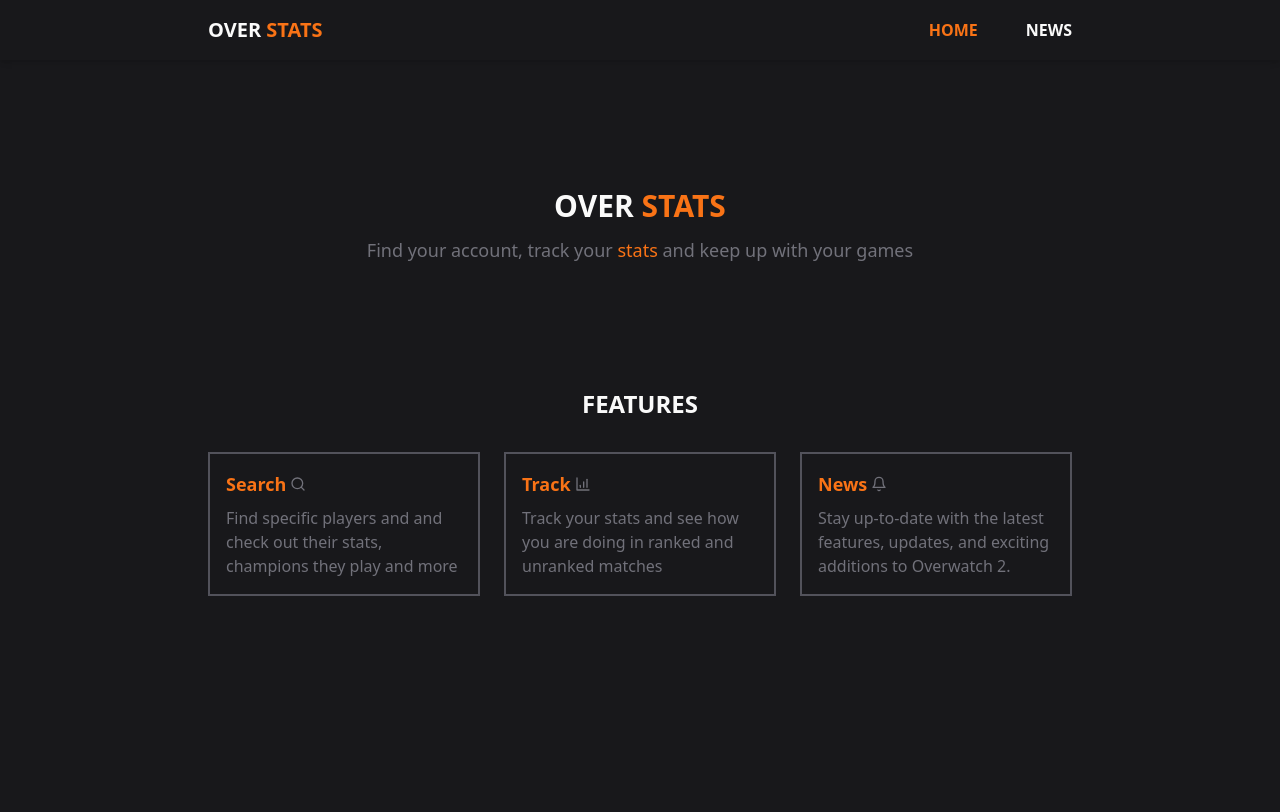
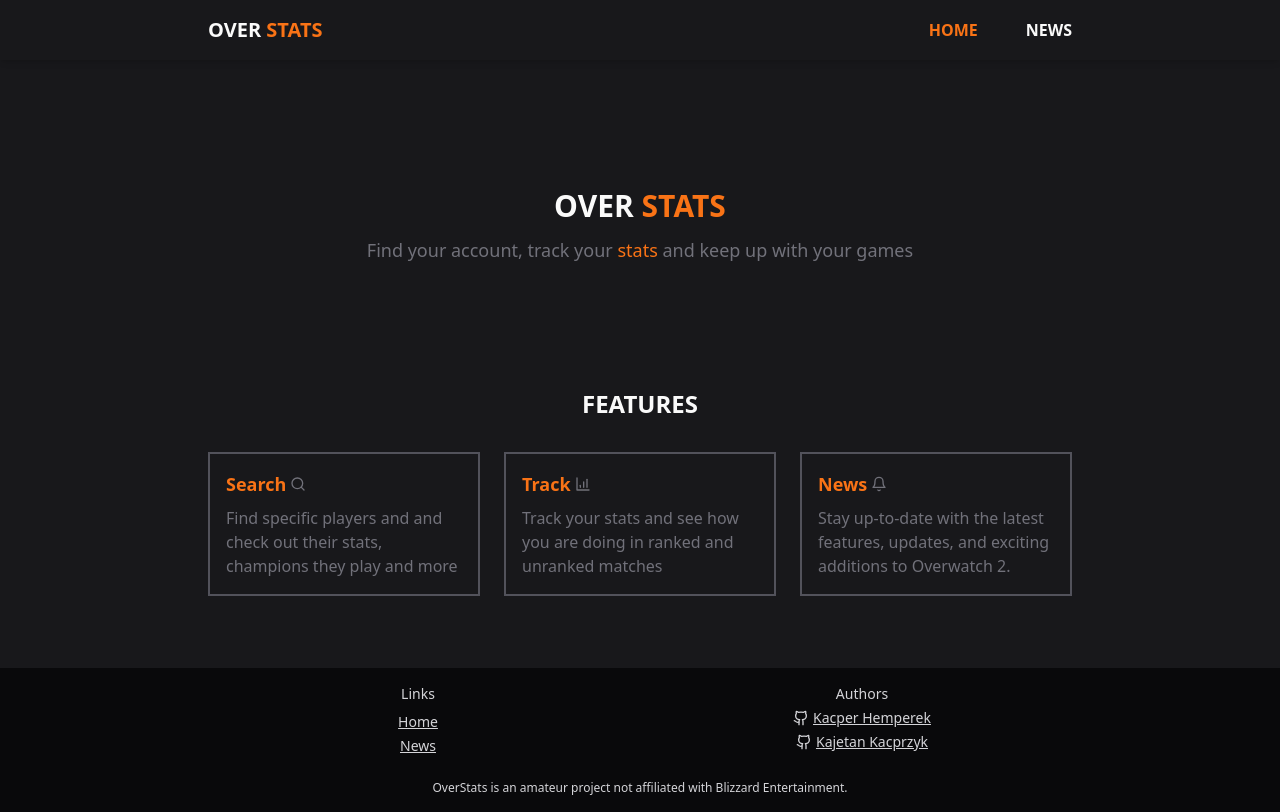
Before and after one commit to KacperHemperek/over-stats, a SvelteKit app: page / in a window 1280 px wide. Built offline with nearby package versions, Linux system fonts and the light colour scheme.

Commit message:
add footer to layout

```diff
--- a/src/app.html
+++ b/src/app.html
@@ -6,7 +6,10 @@
 		<meta name="viewport" content="width=device-width" />
 		%sveltekit.head%
 	</head>
-	<body data-sveltekit-preload-data="hover" class="bg-zinc-900 text-zinc-50">
+	<body
+		data-sveltekit-preload-data="hover"
+		class="bg-zinc-900 text-zinc-50 min-h-screen flex flex-col"
+	>
 		<div style="display: contents">%sveltekit.body%</div>
 	</body>
 </html>
--- /dev/null
+++ b/src/feaures/common/github-icon.svelte
@@ -0,0 +1,12 @@
+<svg
+	xmlns="http://www.w3.org/2000/svg"
+	viewBox="0 0 24 24"
+	fill="none"
+	stroke="currentColor"
+	stroke-width="2"
+	stroke-linecap="round"
+	stroke-linejoin="round"
+	><path
+		d="M15 22v-4a4.8 4.8 0 0 0-1-3.5c3 0 6-2 6-5.5.08-1.25-.27-2.48-1-3.5.28-1.15.28-2.35 0-3.5 0 0-1 0-3 1.5-2.64-.5-5.36-.5-8 0C6 2 5 2 5 2c-.3 1.15-.3 2.35 0 3.5A5.403 5.403 0 0 0 4 9c0 3.5 3 5.5 6 5.5-.39.49-.68 1.05-.85 1.65-.17.6-.22 1.23-.15 1.85v4"
+	/><path d="M9 18c-4.51 2-5-2-7-2" /></svg
+>
--- /dev/null
+++ b/src/feaures/footer/footer.svelte
@@ -0,0 +1,45 @@
+<script>
+	import { links } from '$lib/utils/nav-links';
+	import GithubIcon from '../common/github-icon.svelte';
+</script>
+
+<footer class="bg-zinc-950 text-zinc-300 p-4 text-sm text-center">
+	<div class="container lg:max-w-4xl mx-auto px-4">
+		<div class="grid gap-6 md:grid-cols-2">
+			<div class="flex flex-col gap-1">
+				<h5 class="mb-1">Links</h5>
+				{#each links as link}
+					<a href={link.href} class="underline">
+						{link.name}
+					</a>
+				{/each}
+			</div>
+			<div class="flex flex-col gap-1">
+				<h5 class="">Authors</h5>
+				<a
+					target="_blank"
+					href="https://github.com/KacperHemperek"
+					class="flex items-center justify-center underline"
+				>
+					<span class="flex w-4 h-4 mr-1">
+						<GithubIcon />
+					</span>
+					Kacper Hemperek
+				</a>
+				<a
+					target="_blank"
+					href="https://github.com/czitermaster"
+					class="flex items-center justify-center underline"
+				>
+					<span class="flex w-4 h-4 mr-1">
+						<GithubIcon />
+					</span>
+					Kajetan Kacprzyk
+				</a>
+			</div>
+			<p class="text-center text-xs col-span-2">
+				OverStats is an amateur project not affiliated with Blizzard Entertainment.
+			</p>
+		</div>
+	</div>
+</footer>
--- a/src/feaures/navbar/navbar.svelte
+++ b/src/feaures/navbar/navbar.svelte
@@ -4,13 +4,9 @@
 	import { cubicOut } from 'svelte/easing';
 	import { navigating } from '$app/stores';
 	import NavbarLink from './navbar-link.svelte';
+	import { links } from '$lib/utils/nav-links';
 
 	let showSidebar = false;
-
-	const links = [
-		{ name: 'Home', href: '/' },
-		{ name: 'News', href: '/news' }
-	];
 
 	$: if ($navigating) {
 		showSidebar = false;
--- /dev/null
+++ b/src/lib/utils/nav-links.js
@@ -0,0 +1,7 @@
+/**
+ * @type {{ name: string; href: string; }[]}
+ */
+export const links = [
+	{ name: 'Home', href: '/' },
+	{ name: 'News', href: '/news' }
+];
--- a/src/routes/+layout.svelte
+++ b/src/routes/+layout.svelte
@@ -1,12 +1,17 @@
 <script>
 	import './styles.css';
 	import Navbar from '../feaures/navbar/navbar.svelte';
+	import Footer from '../feaures/footer/footer.svelte';
 
 	let showSidebar = false;
 </script>
 
-<Navbar />
+<div class="min-h-screen flex flex-col">
+	<Navbar />
 
-<main class="container lg:max-w-4xl mx-auto px-4">
-	<slot />
-</main>
+	<main class="container lg:max-w-4xl mx-auto px-4 flex-grow mb-12">
+		<slot />
+	</main>
+
+	<Footer />
+</div>
```
